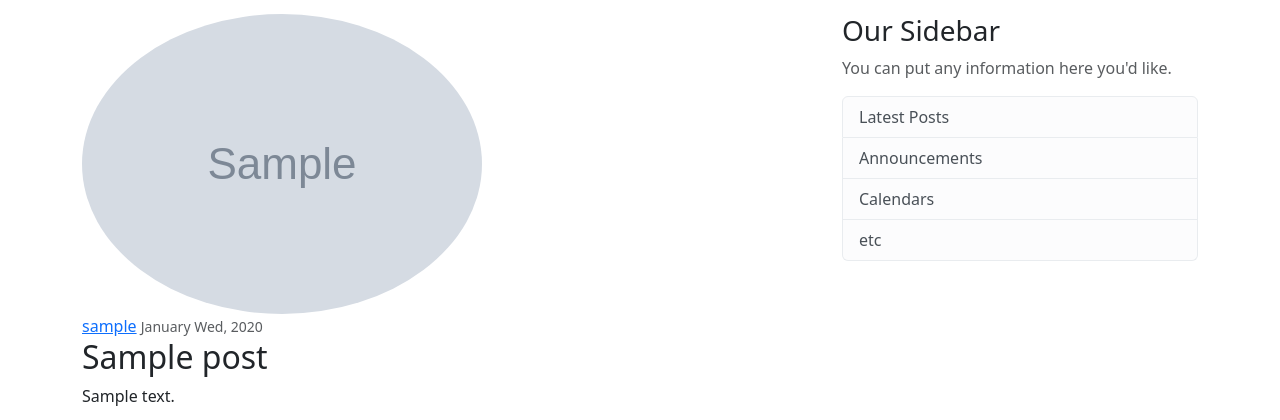
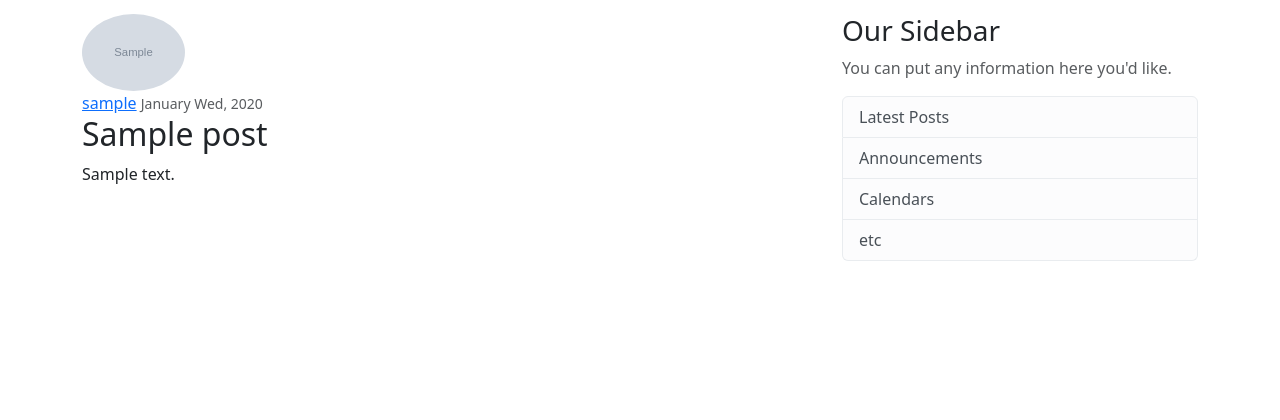
Before and after one commit to Darshan1124/Blog-app, a Django app: page /post/1 in a window 1280 px wide. Shown: the part 56-476 px from the top of the page. Run offline with Django 4.2, Linux system fonts and the light colour scheme; tables that the repository leaves empty hold one stand-in row (values such as "Sample post"); grey boxes marked "Sample" are stand-in pictures.

Commit message:
Update post_detail.html

```diff
--- a/blog/templates/blog/post_detail.html
+++ b/blog/templates/blog/post_detail.html
@@ -1,7 +1,7 @@
 {% extends "blog/base.html"%}
 {% block content %}
     <article class="media content-section">
-        <img class="rounded-circle article-img" src="{{object.author.profile.image.url}}">
+        <img class="rounded-circle article-img" src="{{object.author.profile.image.url}}"  style="min-height: 10%;max-height: 10%;min-width:14%;max-width:14%">
         <div class="media-body">
             <div class="article-metadata">
                 <a class="mr-2" href="{% url 'user-post' post.author.username %}">{{ object.author }}</a>
```
